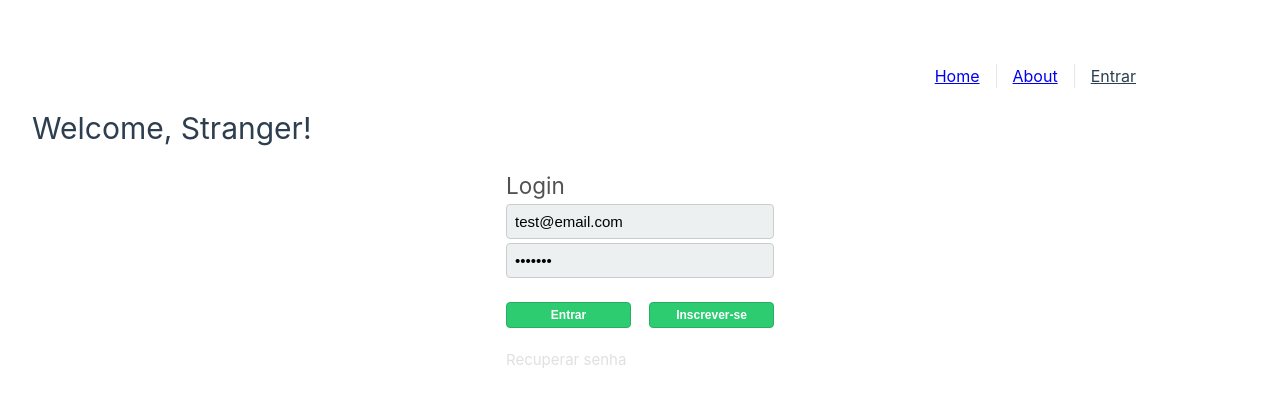
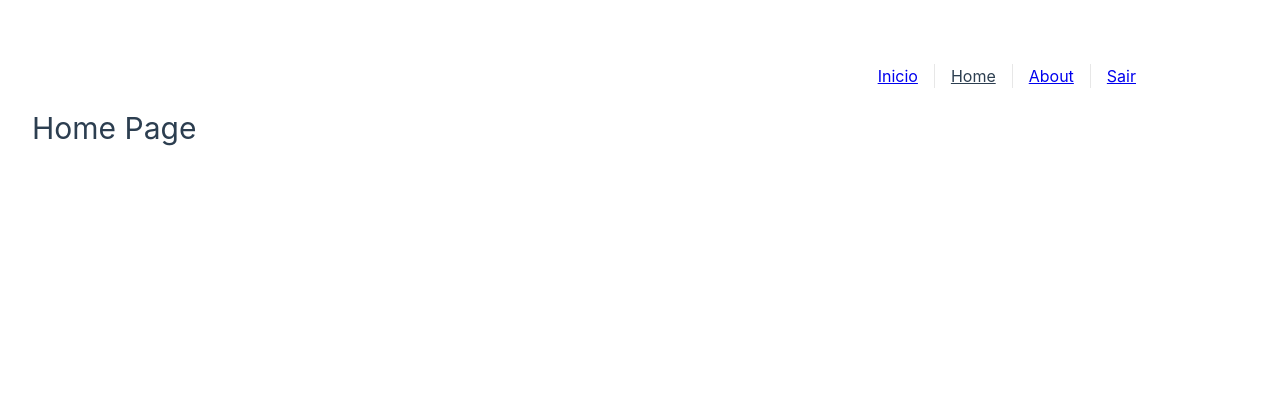
Before and after one commit to maiquealmeida/painel-de-ideias, a Vue app: page /login in a window 1280 px wide. Before the commit this address led to /login. Shown: the top 406 px of the page. Built offline with nearby package versions, Linux system fonts and the light colour scheme; sample sign-in values are in the browser's storage.

Commit message:
adds logout

```diff
--- a/src/App.vue
+++ b/src/App.vue
@@ -1,10 +1,18 @@
+<script setup lang="ts">
+  import { useAuthStore } from '@/stores/useAuthStore'
+  const authStore = useAuthStore();
+</script>
+
 <template>
   <header>
     <div class="wrapper">
       <nav>
-        <RouterLink to="/">Home</RouterLink>
+        <RouterLink to="/">Inicio</RouterLink>
+        <RouterLink to="/home">Home</RouterLink>
         <RouterLink to="/about">About</RouterLink>
-        <RouterLink to="/login">Entrar</RouterLink>
+        <RouterLink to="/login" v-if="!authStore.accessToken">Entrar</RouterLink>
+        <RouterLink to="/logout" v-if="!!authStore.accessToken">Sair</RouterLink>
+
       </nav>
     </div>
   </header>
--- a/src/components/LoginForm.vue
+++ b/src/components/LoginForm.vue
@@ -1,19 +1,32 @@
 <script setup lang="ts">
 import { ref } from 'vue';
 import { useAuthStore } from '@/stores';
+import router from '@/router';
 
 const emailRef = ref<HTMLInputElement | null>(null)
 const passwordRef = ref<HTMLInputElement | null>(null)
 const authStore = useAuthStore();
 
-function handleFormSubmit(event: Event) {
+ async function handleFormSubmit(event: Event) {
   event.preventDefault();
 
   if(!emailRef.value || !passwordRef.value) {
     return false;
   }
 
-  authStore.login(emailRef.value.value, passwordRef.value.value).catch(err => console.log(err));
+  //  authStore.login(emailRef.value.value, passwordRef.value.value)
+  //   .then(() => {
+  //     router.push({name: 'home'});
+  //   })
+  //   .catch(err => {
+  //     console.log('Erro no login: ', err)
+  //   });
+
+
+
+  await authStore.login(emailRef.value.value, passwordRef.value.value)
+
+  await router.push({name: 'home'});
 }
 </script>
 
--- a/src/router/index.ts
+++ b/src/router/index.ts
@@ -1,17 +1,25 @@
 import { createRouter, createWebHistory } from 'vue-router'
+import IndexView from '../views/IndexView.vue';
 import HomeView from '../views/HomeView.vue'
+
 import { useAuthStore } from '@/stores'
-
+import { logout } from '@/stores/useAuthStore'
 const router = createRouter({
   history: createWebHistory(import.meta.env.BASE_URL),
   routes: [
     {
       path: '/',
+      name: 'index',
+      component: IndexView,
+    },
+    {
+      path: '/home',
       name: 'home',
-      component: HomeView,
+      component: () => import('../views/HomeView.vue'),
       meta: {
         requiresAuth: true
-      }
+      },
+
     },
     {
       path: '/about',
@@ -27,8 +35,20 @@ const router = createRouter({
     {
       path: '/login',
       name: 'login',
+      meta: {
+        guestOnly: true
+      },
       component: () => import('../views/LoginView.vue'),
     },
+    {
+      path: '/logout',
+      name: 'logout',
+      meta: {
+        requiresAuth: true
+      },
+      component: () => import('../views/LogoutView.vue'),
+    },
+
 
   ]
 })
@@ -39,6 +59,8 @@ router.beforeEach((to) => {
 
   authStore.rehydratate();
 
+  if (to.meta.guestOnly && authStore.accessToken) return '/home'
+
   if (to.meta.requiresAuth && !authStore.accessToken) return '/login'
 })
 
--- a/src/stores/useAuthStore.ts
+++ b/src/stores/useAuthStore.ts
@@ -45,5 +45,15 @@ export const useAuthStore = defineStore('auth', () => {
     }
   }
 
-  return { accessToken, setUser, user, setToken, login, rehydratate }
+  async function logout() {
+    try {
+      setToken(null);
+      localStorage.removeItem('accessToken');
+
+    } catch (err) {
+      // TODO handle error
+    }
+  }
+
+  return { accessToken, setUser, user, setToken, login, logout, rehydratate }
 })
--- /dev/null
+++ b/src/views/IndexView.vue
@@ -0,0 +1,9 @@
+<script setup lang="ts">
+// import TheWelcome from '../components/TheWelcome.vue'
+</script>
+
+<template>
+  <main>
+    <h1>Index</h1>
+  </main>
+</template>
--- /dev/null
+++ b/src/views/LogoutView.vue
@@ -0,0 +1,23 @@
+<script setup lang="ts">
+
+import router from '@/router';
+import {useAuthStore} from '@/stores';
+
+
+const authStore = useAuthStore();
+
+authStore
+  .logout()
+  .then(() => {
+    console.log('Logout true')
+    router.push({name: 'login'})
+  })
+  .catch(err => {
+    console.log('Error on logout:  ', err)
+  })
+
+</script>
+
+<template>
+  <p>Aguarde...</p>
+</template>
```
